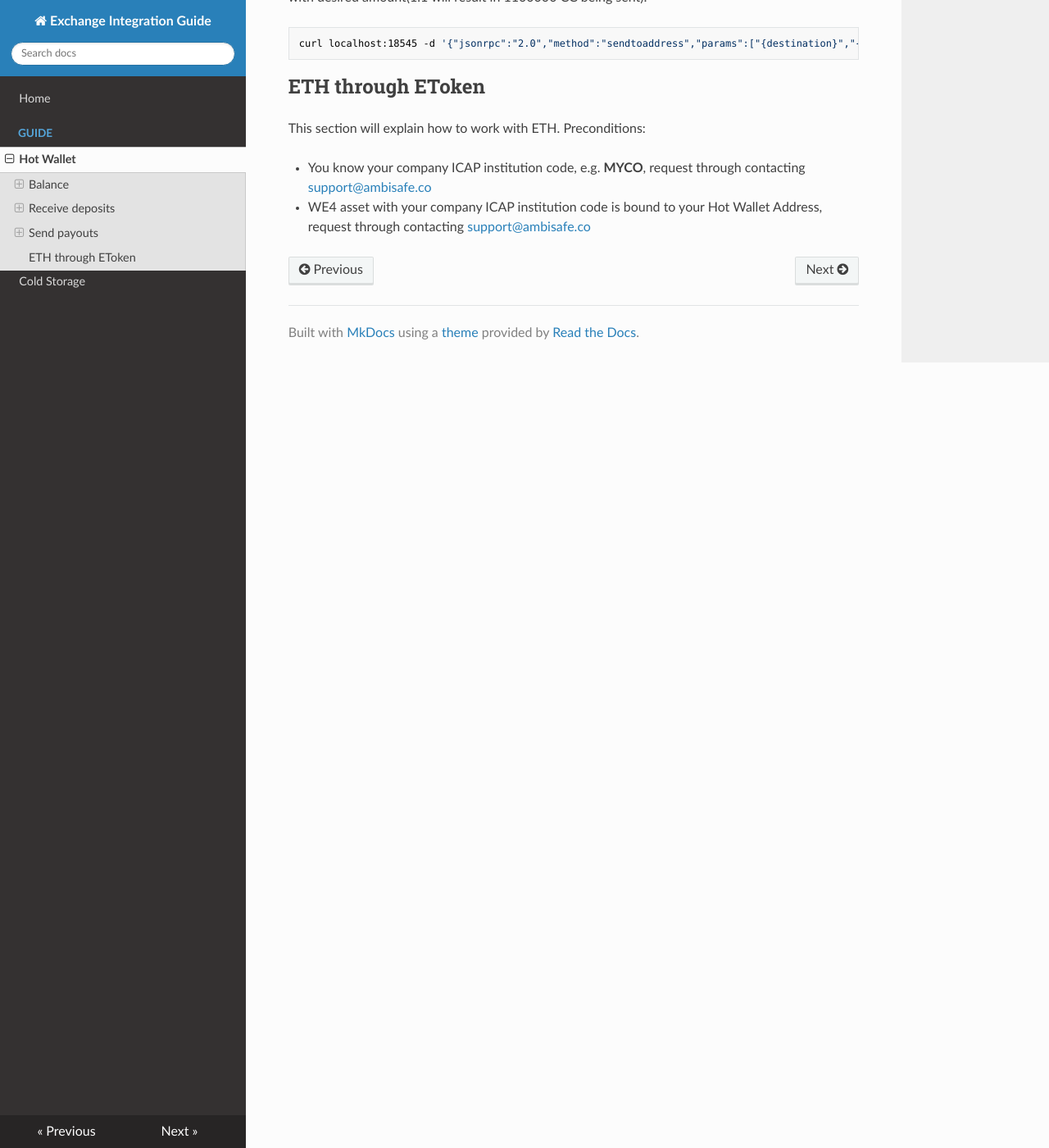
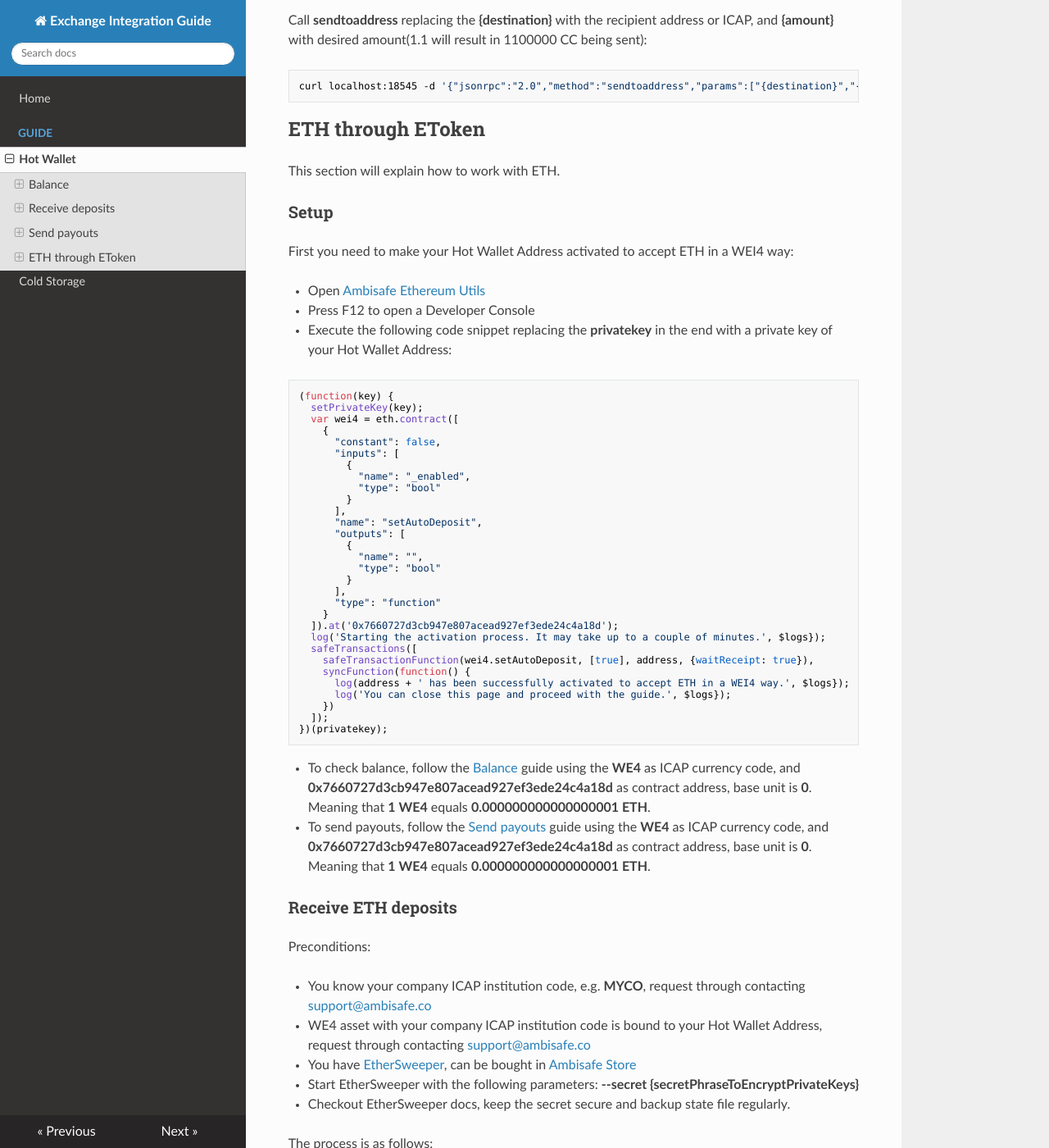
Before and after one commit to Ambisafe/exchange-integration-guide, an MkDocs documentation site: the page built from docs/hot.md, in a window 1280 px wide and 1400 px high, scrolled down 3305 px. Shown: the whole window at 82% size. Built offline with MkDocs 1.6.1, drawn with Linux system fonts in a browser that asks for light colours; nearby versions of some CDN libraries; old or Windows-style settings are respelled for this version of MkDocs; some of the changed text lies outside the part shown.

Commit message:
Finalize hot wallet docs

````diff
--- a/docs/hot.md
+++ b/docs/hot.md
@@ -4,29 +4,30 @@ You can generate one safely at: [MyEtherWallet](https://www.myetherwallet.com/#g
 
   * Type whatever password (don't need to remember it)
   * Click Generate
-  * Copy and save `Private Key (unencrypted)` to a secure place. **Attention** anyone who knows this private key,
+  * Copy and save **Private Key (unencrypted)** to a secure place. **Attention** anyone who knows this private key,
 has access to your entire account
-  * Copy and save `Your Address` somewhere. This will serve as your **Hot Wallet Address**
+  * Copy and save **Your Address** somewhere. This will serve as your **Hot Wallet Address**
   * It is mandatory to have a separate Hot Wallet Address for every asset
-  * Maintain some ETH on balance of your Hot Wallet Address.
+  * Maintain some ETH on the balance of your Hot Wallet Address.
 
 Preconditions:
 
-  * You know asset of interest contract address, e.g. [CryptoCarbon](http://explorer.ambisafe.co/#/asset/CC) `0xe4c94d45f7aef7018a5d66f44af780ec6023378e`
-  * You know asset of interest ICAP currency code, e.g. **BCC** for CryptoCarbon
+  * You know asset of interest contract address, e.g. [CryptoCarbon](http://explorer.ambisafe.co/#/asset/CC) **0xe4c94d45f7aef7018a5d66f44af780ec6023378e**
+  * You know asset of interest ICAP currency code, e.g. **BCC** for CryptoCarbon.
+
 ## Balance
 This section will explain on how to get balance of your Hot Wallet Address.
 ### [Server-side Examples](https://github.com/Ambisafe/etoken-server-side-examples)
 Preconditions:
 
-  * You know asset of interest base unit(decimals) number, found at [Assets](http://explorer.ambisafe.co/#/assets), e.g. CryptoCarbon `6`
-  * Set `config.js` parameters `address`(asset's contract address) and `baseUnit` accordingly.
+  * You know asset of interest base unit(decimals) number, found at [Assets](http://explorer.ambisafe.co/#/assets), e.g. CryptoCarbon **6**
+  * Set **config.js** parameters **address**(asset's contract address) and **baseUnit** accordingly.
 
 ```javascript
   'address': '0xe4c94d45f7aef7018a5d66f44af780ec6023378e', // CC
   'baseUnit': 6,
 ```
-You can get balance with, replacing the `{address}` with your Hot Wallet Address:
+You can get balance with, replacing the **{address}** with your Hot Wallet Address:
 ```bash
 node get-balance.js {address}
 ```
@@ -34,7 +35,7 @@ Check out example usages for **Ruby** and **PHP** in the repo, if neccessary.
 ### [ETokenD](http://etokend-docs.ambisafe.co), can be bought in [Ambisafe Store](https://www.ambisafe.co/product/list)
 Preconditions:
 
-  * Start ETokenD with the following parameters: `--assetaddress 0xe4c94d45f7aef7018a5d66f44af780ec6023378e --asset BCC --privatekey {PrivateKeyOfHotWallet}`
+  * Start ETokenD with the following parameters: **--assetaddress 0xe4c94d45f7aef7018a5d66f44af780ec6023378e --asset BCC --privatekey {PrivateKeyOfHotWallet}**
 
 You can get balance with the following JSON RPC request:
 ```bash
@@ -49,6 +50,7 @@ Preconditions:
   * You know your company ICAP institution code, e.g. **MYCO**, request through contacting [support@ambisafe.co](mailto:support@ambisafe.co)
   * Asset of interest ICAP currency code with your company ICAP institution code is bound to your Hot Wallet Address, request through contacting [support@ambisafe.co](mailto:support@ambisafe.co)
   * Start ETokenD with the following parameters:
+
 ```
 --assetaddress 0xe4c94d45f7aef7018a5d66f44af780ec6023378e
 --asset BCC
@@ -57,32 +59,33 @@ Preconditions:
 ```
 
 #### Deposits
-Call `getnewaddress` once for each user account:
+Call **getnewaddress** once for each user account:
 ```bash
 curl localhost:18545 -d '{"jsonrpc":"2.0","method":"getnewaddress","params":[],"id":0}'
 ```
 Assign resulting deposit address to the user account, and ask user to do deposits to this same address every time.
 #### Invoices
-Call `getnewaddress` once for each new invoice:
+Call **getnewaddress** once for each new invoice:
 ```bash
 curl localhost:18545 -d '{"jsonrpc":"2.0","method":"getnewaddress","params":[],"id":0}'
 ```
 Assign resulting address to the invoice, and ask user to do invoice payment to this address.
-**********
-To know when payment arrived you can setup [Notificator](http://etoken-tutorial.readthedocs.io), deposit/invoice address can be accessed through `notification.eventData.icap`.
+#### Process payment
+To know when payment arrived you can setup [Notificator](http://etoken-tutorial.readthedocs.io), deposit/invoice address can be accessed through **notification.eventData.icap**.
 Another option is to poll ETokenD for incoming transactions:
 ```bash
 curl localhost:18545 -d '{"jsonrpc":"2.0","method":"listtransactions","params":[],"id":0}'
 ```
-Deposit/invoice address can be accessed through `transaction.icap`.
-**Note**: payment's unique id is `transactionHash + logIndex`, make sure to save it in order to not double process the same payment.
+Deposit/invoice address can be accessed through **transaction.icap**.
+
+**Note**: payment's unique id is **transactionHash + logIndex**, make sure to save it in order to not double process the same payment.
 ## Send payouts
 This section will explain how to do payouts.
 ### [Server-side Examples](https://github.com/Ambisafe/etoken-server-side-examples)
 Preconditions:
 
-  * You know asset of interest base unit(decimals) number, found at [Assets](http://explorer.ambisafe.co/#/assets), e.g. CryptoCarbon `6`
-  * Set `config.js` parameters `address`(asset's contract address) and `baseUnit` accordingly.
+  * You know asset of interest base unit(decimals) number, found at [Assets](http://explorer.ambisafe.co/#/assets), e.g. CryptoCarbon **6**
+  * Set **config.js** parameters **address**(asset's contract address) and **baseUnit** accordingly.
 
 ```javascript
   'address': '0xe4c94d45f7aef7018a5d66f44af780ec6023378e', // CC
@@ -90,7 +93,7 @@ Preconditions:
   'icapAssetCode': 'BCC',
   'privateKey': {PrivateKeyOfHotWallet}
 ```
-You can send funds, replacing the `{destination}` with the recipient address or ICAP, and `{amount}` with desired amount(1.1 will result in 1100000 CC being sent):
+You can send funds, replacing the **{destination}** with the recipient address or ICAP, and **{amount}** with desired amount(1.1 will result in 1100000 CC being sent):
 ```bash
 node send-tx.js {destination} {amount}
 ```
@@ -98,15 +101,76 @@ Check out example usages for **Ruby** and **PHP** in the repo, if neccessary.
 ### [ETokenD](http://etokend-docs.ambisafe.co), can be bought in [Ambisafe Store](https://www.ambisafe.co/product/list)
 Preconditions:
 
-  * Start ETokenD with the following parameters: `--assetaddress 0xe4c94d45f7aef7018a5d66f44af780ec6023378e --asset BCC --privatekey {PrivateKeyOfHotWallet}`
+  * Start ETokenD with the following parameters: **--assetaddress 0xe4c94d45f7aef7018a5d66f44af780ec6023378e --asset BCC --privatekey {PrivateKeyOfHotWallet}**
 
-Call `sendtoaddress` replacing the `{destination}` with the recipient address or ICAP, and `{amount}` with desired amount(1.1 will result in 1100000 CC being sent):
+Call **sendtoaddress** replacing the **{destination}** with the recipient address or ICAP, and **{amount}** with desired amount(1.1 will result in 1100000 CC being sent):
 ```bash
 curl localhost:18545 -d '{"jsonrpc":"2.0","method":"sendtoaddress","params":["{destination}","{amount}"],"id":0}'
 ```
 ## ETH through EToken
 This section will explain how to work with ETH.
+### Setup
+First you need to make your Hot Wallet Address activated to accept ETH in a WEI4 way:
+
+  * Open [Ambisafe Ethereum Utils](https://rawgit.com/Ambisafe/etoken-lib/master/utils/index.html)
+  * Press F12 to open a Developer Console
+  * Execute the following code snippet replacing the **privatekey** in the end with a private key of your Hot Wallet Address:
+
+```javascript
+(function(key) {
+  setPrivateKey(key);
+  var wei4 = eth.contract([
+    {
+      "constant": false,
+      "inputs": [
+        {
+          "name": "_enabled",
+          "type": "bool"
+        }
+      ],
+      "name": "setAutoDeposit",
+      "outputs": [
+        {
+          "name": "",
+          "type": "bool"
+        }
+      ],
+      "type": "function"
+    }
+  ]).at('0x7660727d3cb947e807acead927ef3ede24c4a18d');
+  log('Starting the activation process. It may take up to a couple of minutes.', $logs});
+  safeTransactions([
+    safeTransactionFunction(wei4.setAutoDeposit, [true], address, {waitReceipt: true}),
+    syncFunction(function() {
+      log(address + ' has been successfully activated to accept ETH in a WEI4 way.', $logs});
+      log('You can close this page and proceed with the guide.', $logs});
+    })
+  ]);
+})(privatekey);
+```
+
+  * To check balance, follow the [Balance](hot.md#balance) guide using the **WE4** as ICAP currency code, and **0x7660727d3cb947e807acead927ef3ede24c4a18d** as contract address, base unit is **0**. Meaning that **1 WE4** equals **0.000000000000000001 ETH**.
+  * To send payouts, follow the [Send payouts](hot.md#send-payouts) guide using the **WE4** as ICAP currency code, and **0x7660727d3cb947e807acead927ef3ede24c4a18d** as contract address, base unit is **0**. Meaning that **1 WE4** equals **0.000000000000000001 ETH**.
+
+### Receive ETH deposits
 Preconditions:
 
   * You know your company ICAP institution code, e.g. **MYCO**, request through contacting [support@ambisafe.co](mailto:support@ambisafe.co)
   * WE4 asset with your company ICAP institution code is bound to your Hot Wallet Address, request through contacting [support@ambisafe.co](mailto:support@ambisafe.co)
+  * You have [EtherSweeper](http://ethersweeper-docs.ambisafe.co), can be bought in [Ambisafe Store](https://www.ambisafe.co/product/list)
+  * Start EtherSweeper with the following parameters: **--secret {secretPhraseToEncryptPrivateKeys}**
+  * Checkout EtherSweeper docs, keep the secret secure and backup state file regularly.
+
+The process is as follows:
+
+  1. Generate new ICAP address for deposit/invoice, one way is through [ETokenD](hot.md#deposits), another is to do it programmatically
+  2. Assign resulting ICAP address to the deposit/invoice
+  3. Call **addroute** replacing the **{destination}** with the address from previous step:
+```bash
+curl localhost:28545 -d '{"jsonrpc":"2.0","method":"addroute","params":["{destination}"],"id":0}'
+```
+  4. In response you will get simple ETH address, show it to user to do deposit or pay invoice. **Note**: payments of less than 0.01 ETH won't be sweeped, cause that amount is reserved for the sweep itself
+  5. [Process payment](hot.md#process-payment).
+
+********
+Will you have any questions, don't hasitate to ask through contacting [support@ambisafe.co](mailto:support@ambisafe.co)
````
